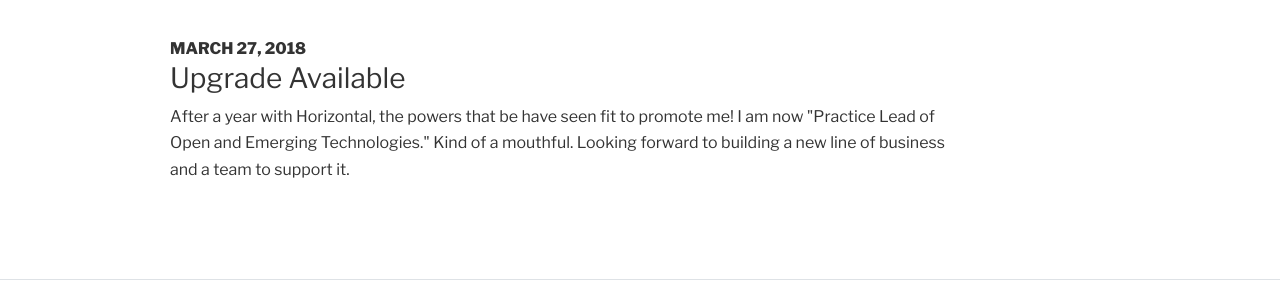
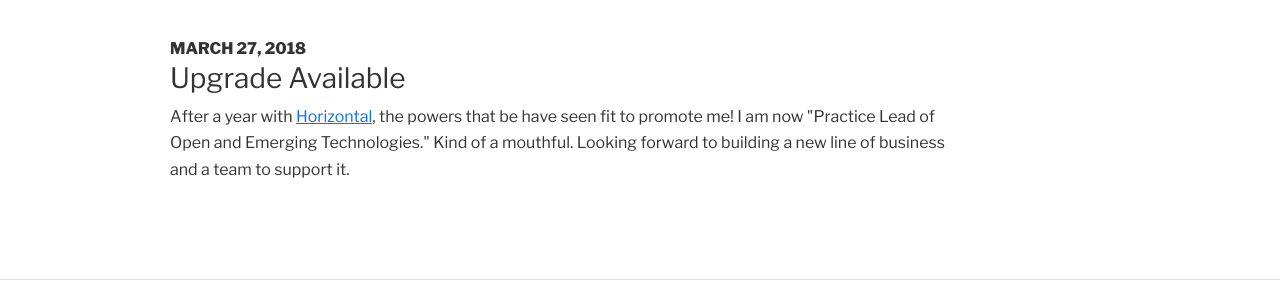
Before and after one commit to jeffreyisham/jeffreyisham.github.io, a Jekyll site: the page built from _posts/2018-03-27-upgrade-available.md, in a window 1280 px wide. Shown: the part 315-615 px from the top of the page. Built offline with Jekyll 4.4.1, drawn with Linux system fonts in a browser that asks for light colours; part of the change alters nothing that is shown.

```diff
--- a/_posts/2018-03-27-upgrade-available.md
+++ b/_posts/2018-03-27-upgrade-available.md
@@ -6,4 +6,4 @@ meta:
   title: Upgrade Available | Jeffrey Isham
 ---
 
-<p>After a year with Horizontal, the powers that be have seen fit to promote me! I am now "Practice Lead of Open and Emerging Technologies." Kind of a mouthful. Looking forward to building a new line of business and a team to support it.</p>
+<p>After a year with  <a href="http://horizontaldigital.com" target="_blank">Horizontal</a>, the powers that be have seen fit to promote me! I am now "Practice Lead of Open and Emerging Technologies." Kind of a mouthful. Looking forward to building a new line of business and a team to support it.</p>
```
